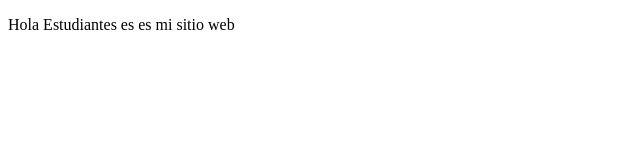
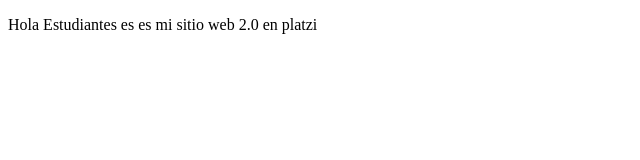
Before and after one commit to LuisNoboaM/proyectoDemoCursoPreworks, a plain HTML site: page index.html in a window 1280 px wide. Shown: the full height of the page, 0-640 px from the left. Drawn offline with Linux system fonts and the light colour scheme.

Commit message:
agregamos sitios de platzi

```diff
--- a/index.html
+++ b/index.html
@@ -7,6 +7,6 @@
     <title>Hola Mundo</title>
 </head>
 <body>
-    <p>Hola Estudiantes es es mi sitio web</p>
+    <p>Hola Estudiantes es es mi sitio web 2.0 en platzi</p>
 </body>
 </html>
```
